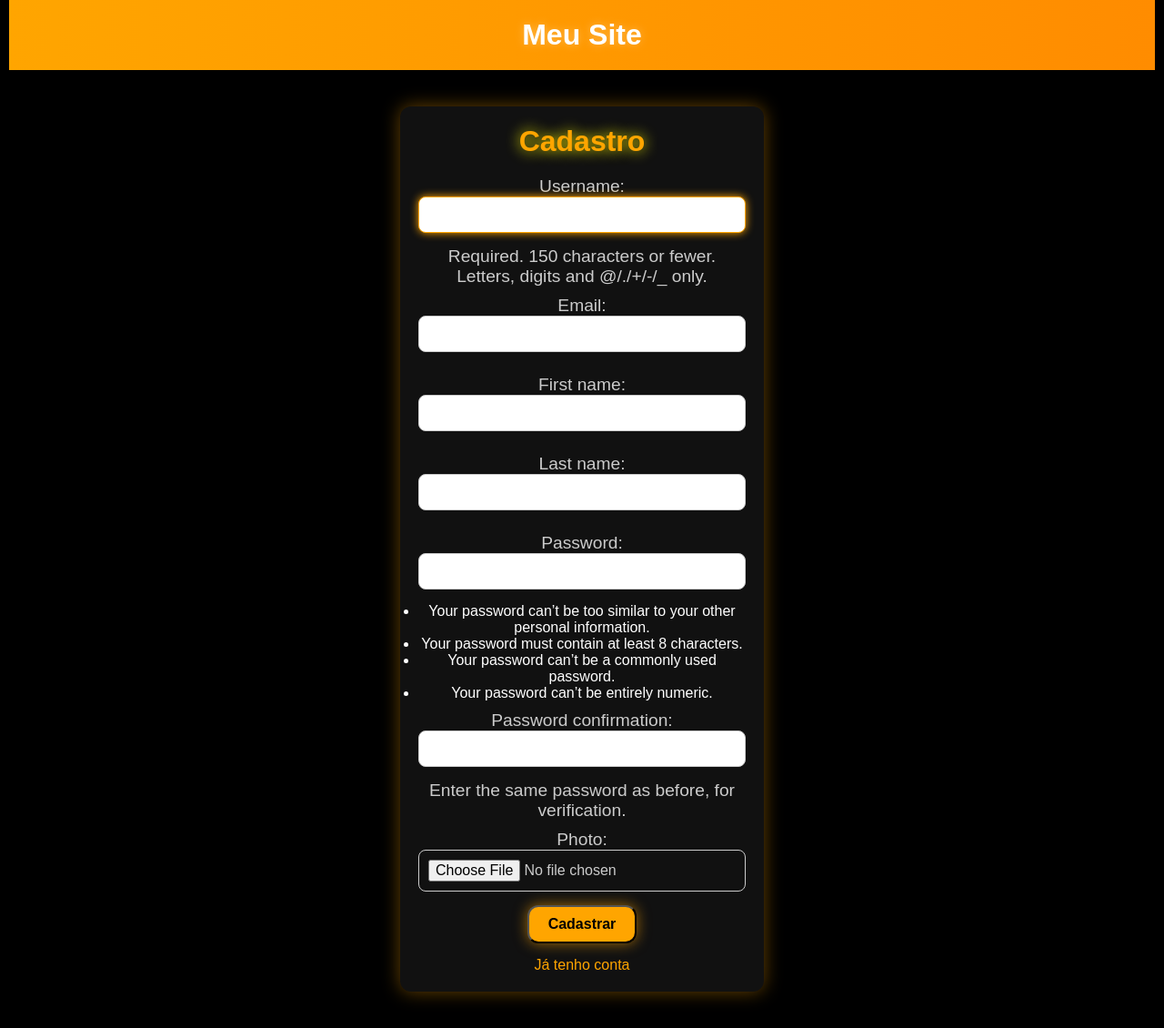
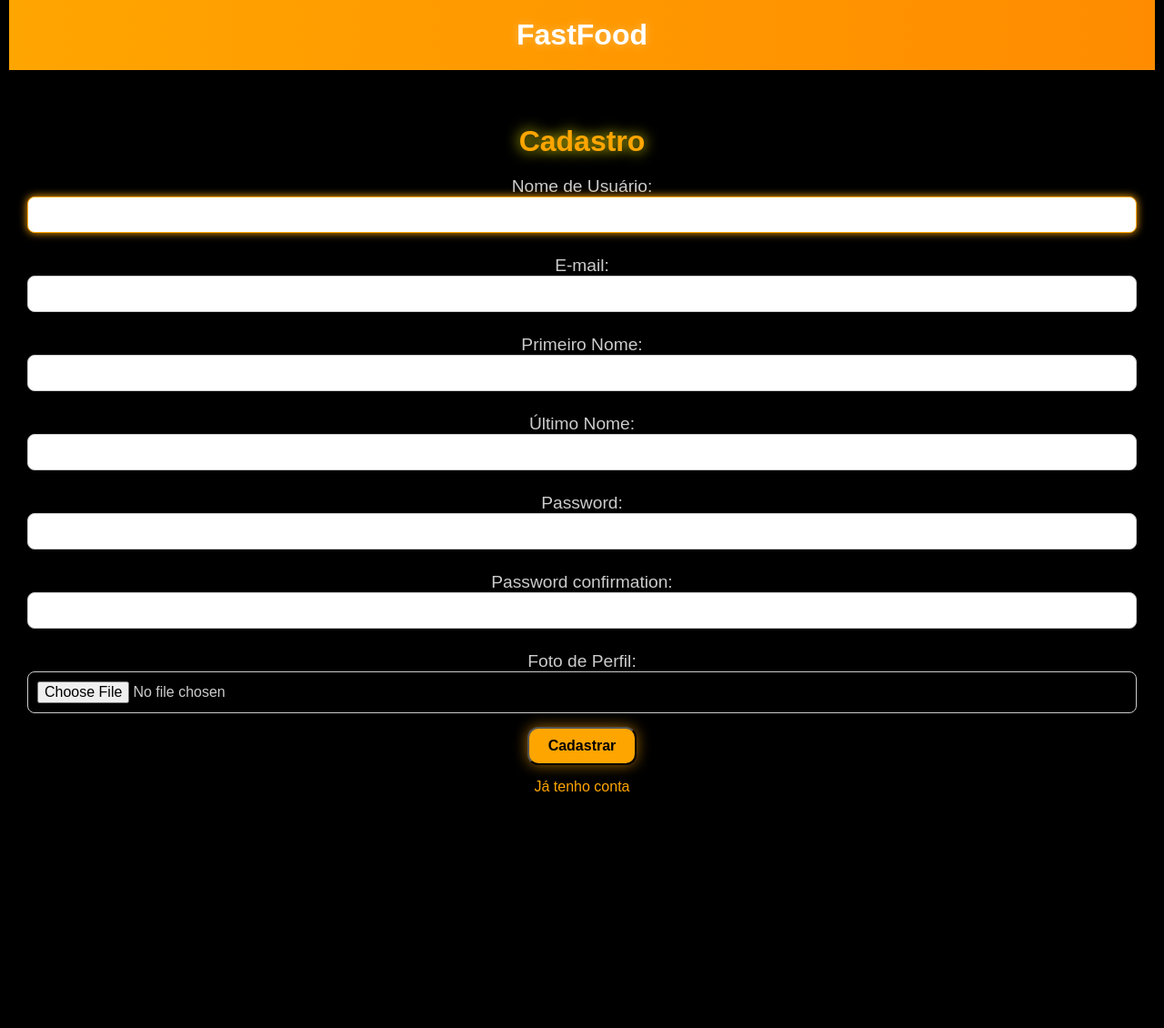
Before and after one commit to jnevesthe/loja-, a Django app: page /accounts/signin/ in a window 1280 px wide. Shown: the whole page at 91% size. After the commit the page ends 870 px from the top, so only its background shows below. Run offline with Django 5.2, Linux system fonts and the light colour scheme.

Commit message:
Versão inicial do projeto

```diff
--- a/accounts/forms.py
+++ b/accounts/forms.py
@@ -1,27 +1,77 @@
 from django import forms
 from django.contrib.auth.forms import UserCreationForm
+from django.core.exceptions import ValidationError
+from django.utils.translation import gettext_lazy as _
 from .models import User
 
 class Register(UserCreationForm):
+    error_messages = {
+        "password_mismatch": _("As senhas não coincidem. Verifique e tente novamente."),
+    }
 
     class Meta:
+        model = User
+        fields = ["username", "email", "first_name", "last_name", "password1", "password2", "photo"]
+        labels = {
+            "username": _("Nome de Usuário"),
+            "email": _("E-mail"),
+            "first_name": _("Primeiro Nome"),
+            "last_name": _("Último Nome"),
+            "password1": _("Senha"),
+            "password2": _("Confirme a Senha"),
+            "photo": _("Foto de Perfil"),
+        }
+        help_texts = {field: None for field in fields}
+        error_messages = {
+            "username": {
+                "required": _("O nome de usuário é obrigatório."),
+                "unique": _("Esse nome de usuário já existe. Escolha outro."),
+            },
+            "email": {
+                "invalid": _("Digite um endereço de e-mail válido."),
+                "required": _("O e-mail é obrigatório."),
+            }
+        }
 
-        model=User
-        fields=["username", "email", "first_name", "last_name", "password1", "password2", "photo"]
+    def __init__(self, *args, **kwargs):
+        super().__init__(*args, **kwargs)
+        # Remove todos os help_text padrões do Django
+        for field in self.fields.values():
+            field.help_text = None
+        # Força username como obrigatório (mesmo que já seja no model)
+        self.fields['username'].required = True
 
+    def clean_password2(self):
+        password1 = self.cleaned_data.get("password1")
+        password2 = self.cleaned_data.get("password2")
+        if password1 and password2 and password1 != password2:
+            raise ValidationError(
+                self.error_messages["password_mismatch"],
+                code="password_mismatch",
+            )
+        return password2
 
-from django import forms
-from .models import User
 
 class EditProfile(forms.ModelForm):
     class Meta:
         model = User
         fields = ["username", "first_name", "last_name", "photo"]
+        labels = {
+            "username": _("Nome de Usuário"),
+            "first_name": _("Primeiro Nome"),
+            "last_name": _("Último Nome"),
+            "photo": _("Foto de Perfil"),
+        }
+        help_texts = {
+            "username": None,
+            "first_name": None,
+            "last_name": None,
+            "photo": None,
+        }
 
     def clean_username(self):
         username = self.cleaned_data['username']
-        # self.instance é o usuário que está sendo editado
         qs = User.objects.filter(username=username).exclude(pk=self.instance.pk)
         if qs.exists():
-            raise forms.ValidationError("Esse username já existe.")
+            raise forms.ValidationError(_("Esse nome de usuário já está em uso."))
         return username
--- a/accounts/templates/accounts/base.html
+++ b/accounts/templates/accounts/base.html
@@ -11,7 +11,7 @@
 <body>
     <!-- HEADER -->
     <header class="site-header">
-        <h1 class="logo">Meu Site</h1>
+        <h1 class="logo">FastFood</h1>
         <nav class="site-nav">
             {% block nav %}{% endblock %}
         </nav>
@@ -26,7 +26,7 @@
     <!-- FOOTER -->
     {% block footer %}
     <footer class="site-footer">
-        <p>© 2025 - Todos os direitos reservados</p>
+        <p>© 2025 - All rights reserved</p>
     </footer>
     {% endblock %}
 </body>
--- a/accounts/templates/accounts/signin.html
+++ b/accounts/templates/accounts/signin.html
@@ -24,13 +24,10 @@ body {
 
 /* HERO / FORM CONTAINER */
 .form-container {
-    max-width: 400px;
+    width: 100%;
     margin: 5vh auto;
     padding: 20px;
-    background-color: #111;
-    border-radius: 12px;
     text-align: center;
-    box-shadow: 0 0 20px rgba(255, 165, 0, 0.4);
     animation: fade-in 1s ease-out;
 }
 
--- a/accounts/urls.py
+++ b/accounts/urls.py
@@ -12,6 +12,7 @@ urlpatterns = [
     path('logout/', views.logout_view, name='logout'),
     path('profile/', views.profile, name='profile'),
     path('edit/', views.edit, name='edit'),
+    #path('login/', FormLoginView.as_view(), name='login'),
 
 ]
 
--- a/accounts/views.py
+++ b/accounts/views.py
@@ -3,6 +3,8 @@ from .forms import Register, EditProfile
 from  django.views.generic import TemplateView
 from django.contrib.auth import login, logout, authenticate
 from django.contrib.auth.decorators import login_required
+
+
 
 class Home(TemplateView):
 
@@ -56,7 +58,7 @@ def edit(request):
         form=EditProfile(request.POST, request.FILES, request.user)
 
         if form.is_valid():
-            form.save()
+            form.update()
             return redirect('profile')
 
     else:
```
Also changed, not shown: accounts/templates/shop/detail.html (added, +20 -0 lines), accounts/templates/shop/list.html (+50 -3 lines), shop/views.py (+7 -3 lines), db.sqlite3, media/products/1000145763.jpg (added), media/profiles/1000139692.jpg (added), shop/urls.py (line endings or trailing spaces).
